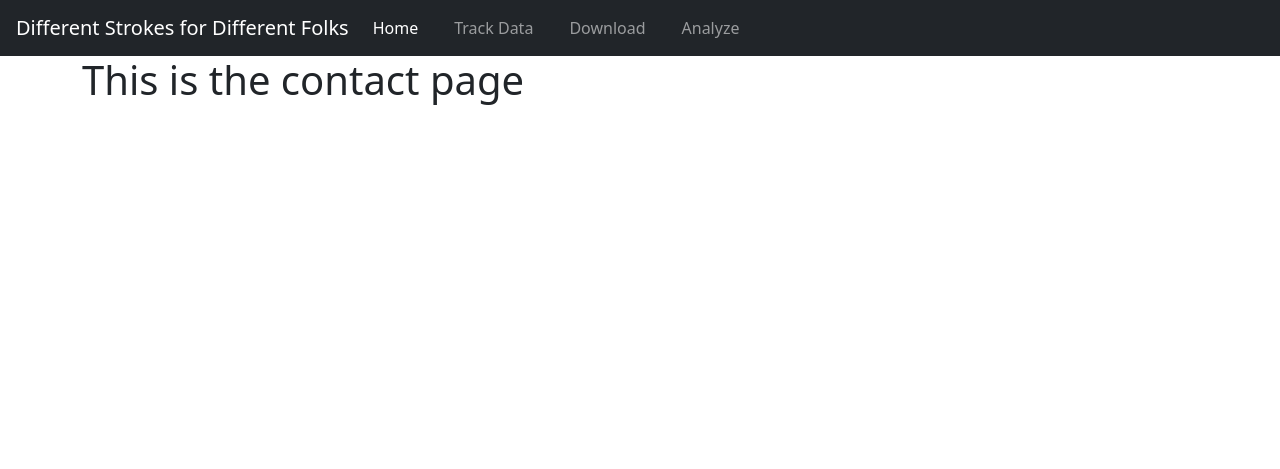
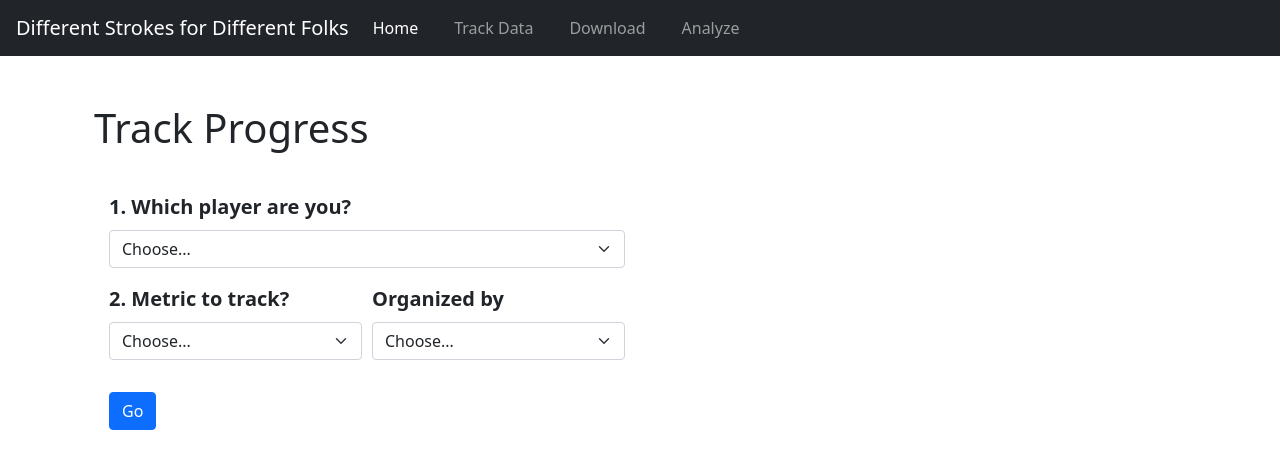
Before and after one commit to grahamdelafield/hook_slice, a Flask app: page /analyze in a window 1280 px wide. Shown: the top 469 px of the page. Run offline with Flask 2, Linux system fonts and the light colour scheme; data that the repository does not hold is empty; some libraries are stand-ins or nearby versions.

Commit message:
adding analyze page

```diff
--- a/app.py
+++ b/app.py
@@ -1,6 +1,7 @@
 from flask import Flask, render_template, redirect, url_for, request, Response, make_response
 from pandas import DataFrame
-import json
+from datetime import datetime
+import altair as alt
 import time
 import psycopg2
 
@@ -56,8 +57,24 @@ def track():
 # @app.route('/analyze')
 @app.route('/analyze', methods=['GET', 'POST'])
 def form_example():
-    # handle the POST request
-    return render_template('analyze.html')
+    db_map = get_db_unique('name')
+    database_names = list(db_map.items())
+
+    if request.method == 'POST':
+        player_name = request.form.get('player-name')
+        metric_select = request.form.get('metric')
+        metric_organizer = request.form.get('facet')
+        for item in [player_name, metric_organizer, metric_select]:
+            if item == 'Choose...':
+                return ('', 204)
+            else:
+                query = custom_query(name=db_map[int(player_name)])
+                data = get_custom_data(query)
+                chart = make_chart(data, metric_select, metric_organizer).to_html()
+                return render_template('analyze.html', names=database_names, plot=chart)
+        return ('', 204)
+    else:
+        return render_template('analyze.html', names=database_names)
 
 @app.route('/download', methods=['GET', 'POST'])
 def get_data():
@@ -201,3 +218,59 @@ def get_db_unique(column):
     idx = range(len(data))
     data = dict(zip(idx, data))
     return data
+
+def custom_query(name=None, course=None, club=None):
+
+    where = []
+
+    if name is not None:
+        where.append(f"name = '{name}'")
+    if course is not None:
+        where.append(f"course = '{course}'")
+    if club is not None:
+        where.append(f"club = '{club}'")
+
+    if where != []:
+        where = ['WHERE ' + where[0]] + where[1:]
+        where = ' AND '.join(where)
+
+    qry = 'SELECT * FROM data ' + where
+    return qry
+
+def get_custom_data(query):
+    with connection:
+        with connection.cursor() as cursor:
+            cursor.execute(query)
+            data = cursor.fetchall()
+
+    data = DataFrame(data, columns=['name', 'course', 'date', 'hole', 'club', 'flight_path', 'scale', 'misshit'])
+    data.loc[:, 'date'] = data.date.map(lambda x: datetime.strptime(x, '%Y-%m-%d'))
+    data.loc[:, 'hole'] = data.hole.astype(int)
+
+    return data
+
+def make_chart(dataframe, metric, facet):
+
+    dataframe = dataframe.sort_values(['date', 'hole', 'club'], ascending=[True, True, True])
+
+    if facet == 'club':
+        facet = alt.Facet('club:N', columns=4)
+    elif facet == 'hole':
+        facet = alt.Facet('hole:Q', sort=[str(i) for i in range(1, 19)], columns=6)
+    elif facet == 'course':
+        facet = alt.Facet('course:N')
+
+    if metric == 'strokes':
+        y=alt.Y('count()', title='Stroke Count')
+    elif metric == 'misshits':
+        y=alt.Y('count(misshits):Q', title='Number of Misshits')
+    elif metric == 'scale':
+        y=alt.Y('mean(scale):Q', title='Average')
+
+    chart = alt.Chart(dataframe).mark_bar().encode(
+        x=alt.X('date:T'),
+        y=y,
+        facet=facet
+    )
+
+    return chart
--- a/static/css/styles.css
+++ b/static/css/styles.css
@@ -16,3 +16,8 @@
 .nav-item {
     margin-right: 20px;
 }
+.label-text{
+    padding-top: 1rem;
+    font-weight: 600;
+    font-size: 1.25rem;
+}
--- a/static/js/test.js
+++ b/static/js/test.js
@@ -63,27 +63,6 @@ async function recordData() {
     return results;
 }
 
-// async function setData(dataDict) {
-//     let clubSelections = document.getElementsByName("club-selection");
-//     let flightPaths = document.getElementsByName("flight-path");
-//     let shotScale = document.getElementsByName("shot-scale");
-//     let mishits = document.getElementsByName("mishit-selection");
-
-//     let clubs = dataDict['clubs'];
-//     let paths = dataDict['paths'];
-//     let scales = dataDict['scales'];
-//     let misses = dataDict['misses'];
-
-//     for (i=0; i<clubSelections.length-1; i++) {
-//         clubSelections[i].value = clubs[i];
-//         flightPaths[i].value = paths[i];
-//         shotScale[i].value = scales[i];
-//         mishits[i].value = misses[i];
-
-//     }
-//     return
-// }
-
 async function submitData() {
     let currentData = await recordData();
 
@@ -106,17 +85,21 @@ async function submitData() {
     }
 
     return true;
+}
 
-    // var data = new Object();
+function checkAnalyze() {
+    let chosenName = document.getElementById('player-name');
+    let selector = document.getElementById('metric-selector');
+    let oragnizer = document.getElementById('metric-organizer');
+    console.log(chosenName.options[chosenName.selectedIndex].text);
+    let params = [chosenName, selector, oragnizer];
 
-    // data['name'] = firstName + " " + lastName;
-    // data['date'] = year + '-' + month + '-' + day;
+    for (i = 0; i < 3; i++) {
+        if (params[i].options[params[i].selectedIndex].text == 'Choose...') {
+            window.alert('One or more parameters not set!');
+            return false;
+        }
+    }
 
-    // data['clubs'] = currentData['clubs'];
-    // data['flight paths'] = currentData['paths'];
-    // data['shot scale'] = currentData['scales'];
-    // data['mishits'] = currentData['misses'];
-
-    // console.log(data);
-
+    return true;
 }
--- a/templates/analyze.html
+++ b/templates/analyze.html
@@ -1,6 +1,44 @@
 {% extends "base.html" %}
 {% block content %}
+<section class="container" style="padding-top: 3rem;">
     <div class="container">
-        <h1>This is the contact page</h1>
-    </div>
+        <h1 style="padding-bottom: 1rem;">Track Progress</h1>
+        <div class="col-sm-6">
+            <form method="POST">
+                <label class="label-text" for="">1. Which player are you?</label>
+                <select class="form-select" aria-label="Default select example" id="player-name" name="player-name">
+                    <option selected>Choose...</option>
+                    {% for name in names %}
+                        <option value={{name[0]}}>{{name[1]}}</option>
+                    {% endfor %}
+                </select>
+                <div class="form-row">
+                    <div class="form-group col-md-6">
+                        <label class="label-text" for="input-month">2. Metric to track?</label>
+                        <select class="form-select" aria-label="Default select example" id="metric-selector" name="metric">
+                            <option selected>Choose...</option>
+                            <option value="strokes">Stroke Count</option>
+                            <option value="misshits">Misshit Count</option>
+                            <option value="scale">Shot Scale</option>
+                        </select>
+                    </div>
+                    <div class="form-group col-md-6">
+                        <label class="label-text" for="input-month">Organized by</label>
+                        <select class="form-select" aria-label="Default select example" id="metric-organizer" name="facet">
+                            <option selected>Choose...</option>
+                            <option value="course">Course</option>
+                            <option value="hole">Hole</option>
+                            <option value="club">Club</option>
+                        </select>
+                    </div>
+                    <div class="container">
+                        {{ plot|safe }}
+                    </div>
+                </div>
+            <button class="btn btn-primary float-left" style="margin-top: 1rem;" onclick=checkAnalyze()>Go</button>
+            </form>
+        </div>
+</section>
 {% endblock %}
+{% block script %}
+{% endblock %}
```
Also changed, not shown: images/tiger.png (added).
